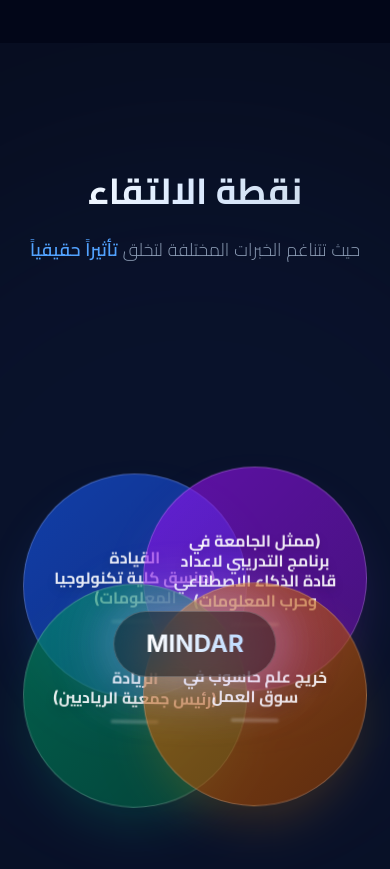
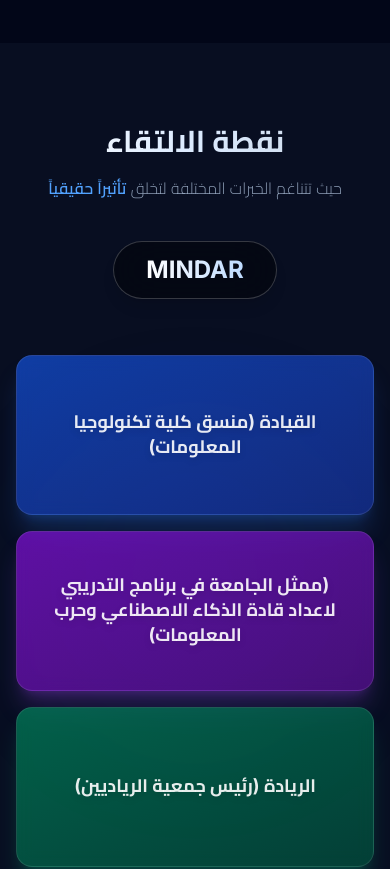
Before and after one commit to ammarshtayeh/Mindar-First-Launch, a Next.js app: page /about in a window 390 px wide. Shown: the part 2240-3109 px from the top of the page. Built offline with nearby package versions, Linux system fonts and the light colour scheme.

Commit message:
Final Release: Mindar First Launch v1.0 (Strict Reset & Real Challenge API)

```diff
--- a/app/api/generate/route.ts
+++ b/app/api/generate/route.ts
@@ -23,6 +23,16 @@
             return NextResponse.json({ error: 'No text provided' }, { status: 400 });
         }
 
+        // Calculate distribution
+        const selectedTypes = Array.isArray(body.types) && body.types.length > 0 ? body.types : [type];
+        const baseCount = Math.floor(numQuestions / selectedTypes.length);
+        const remainder = numQuestions % selectedTypes.length;
+
+        const distributionNote = selectedTypes.map((t: string, i: number) => {
+            const count = baseCount + (i < remainder ? 1 : 0);
+            return `${count} questions of type '${t}'`;
+        }).join(', ');
+
         const prompt = `
             system: You are a strict and precise exam generator.
             Your Goal: Generate a quiz based ONLY on the provided text.
@@ -31,15 +41,17 @@
             1. **STRICT GROUNDING**: All questions and answers MUST be derived directly from the text. If it's not in the text, DO NOT ask it.
             2. **ANSWER CONSISTENCY**: For 'multiple-choice', the 'answer' field MUST BE an EXACT string match to one of the 'options'.
             3. **LANGUAGE MATCHING**: Output must match the source text language (Arabic/English).
-            4. **STRICT TYPE ADHERENCE**: ONLY generate questions of the types specified below. If a type is NOT specified, DO NOT include it in the output.
+            4. **STRICT TYPE ADHERENCE**: ONLY generate questions of the types specified below.
+            5. **DISTRIBUTION**: You MUST structure the quiz to have exactly: [ ${distributionNote} ]. Do not output all questions as one type.
 
             - Target Language: ${language} (Detect if "SAME AS SOURCE TEXT").
             - Difficulty: ${difficulty}.
             - Topic: ${topic}.
-            - **STRICT QUESTION TYPES ALLOWED**: [${Array.isArray(body.types) ? body.types.join(', ') : type}]. DO NOT generate any other types under any circumstances.
 
             Text: ${text.substring(0, 60000)}
             Questions: ${numQuestions}.
+
+            Return RAW JSON ONLY with this schema:
 
             Return RAW JSON ONLY with this schema:
             {
--- a/app/challenge/[roomId]/page.tsx
+++ b/app/challenge/[roomId]/page.tsx
@@ -1,6 +1,6 @@
 "use client"
 
-import React, { use } from 'react'
+import React, { use, useEffect, useState } from 'react'
 import { motion } from 'framer-motion'
 import { Swords, Trophy, Timer, User, ShieldCheck, Flame, ArrowLeft } from 'lucide-react'
 import Link from 'next/link'
@@ -13,10 +13,16 @@
   const resolvedParams = use(params)
   const roomId = resolvedParams.roomId
 
-  // Try to load from localStorage first
-  const localId = roomId.replace('room-', '')
-  const savedData = typeof window !== 'undefined' ? localStorage.getItem(`challenge-room-${localId}`) : null
-  const roomData = savedData ? JSON.parse(savedData) : null
+  const [roomData, setRoomData] = useState<any>(null)
+
+  useEffect(() => {
+    // Try to load from localStorage after mount
+    const localId = roomId.replace('room-', '')
+    const savedData = localStorage.getItem(`challenge-room-${localId}`)
+    if (savedData) {
+        setRoomData(JSON.parse(savedData))
+    }
+  }, [roomId])
 
   // Mock data for the challenge (fallback)
   const creator = {
--- a/app/challenge/page.tsx
+++ b/app/challenge/page.tsx
@@ -39,28 +39,56 @@
     }
   }
 
-  const handleGenerate = () => {
+  const handleGenerate = async () => {
     if (!file) return
     setIsGenerating(true)
-    setTimeout(() => {
+
+    // INTEGRATION FIX: Use the shared API logic
+    try {
+        const formData = new FormData()
+        formData.append("file", file)
+
+        // 1. Parse
+        const parseRes = await fetch("/api/parse", { method: "POST", body: formData })
+        if (!parseRes.ok) throw new Error("Parse failed")
+        const { text } = await parseRes.json()
+
+        // 2. Generate
+        const genRes = await fetch("/api/generate", {
+            method: "POST",
+            headers: { 'Content-Type': 'application/json' },
+            body: JSON.stringify({
+                text,
+                numQuestions: 15,
+                types: ['multiple-choice'], // Challenge is usually fast paced
+                language: 'Arabic' // Default to Arabic for now as per user preference
+            })
+        })
+        if (!genRes.ok) throw new Error("Gen failed")
+        const quizData = await genRes.json()
+
+        // 3. Create Room
         const roomId = Math.random().toString(36).substring(7)
         const roomLink = `${window.location.origin}/challenge/room-${roomId}`
-
-      const quizData = localStorage.getItem("challengeQuiz") || localStorage.getItem("currentQuiz")
-      const questionsCount = quizData ? JSON.parse(quizData).questions.length : 15
 
         localStorage.setItem(`challenge-room-${roomId}`, JSON.stringify({
             title: `تحدي: ${file.name}`,
             creator: "أنا",
             type: selectedType,
-        questionsCount: questionsCount,
+            questionsCount: quizData.questions.length,
+            quizData: quizData, // Store the REAL generated quiz
             participants: selectedType === 'عام للقاعة' ? 42 : 0,
             createdAt: Date.now()
         }))
 
         setGeneratedLink(roomLink)
+    } catch (e) {
+        console.error(e)
+        // Fallback or Alert? For now, silent fail or alert
+        alert("فشلت عملية التوليد، تأكد من الملف")
+    } finally {
         setIsGenerating(false)
-    }, 2000)
+    }
   }
 
   const copyToClipboard = () => {
--- a/app/hub/page.tsx
+++ b/app/hub/page.tsx
@@ -38,6 +38,18 @@
     open: false,
     type: 'quiz'
   })
+
+  // Load persisted text on mount
+  useEffect(() => {
+    const savedText = localStorage.getItem("hub_source_text")
+    if (savedText) setExtractedText(savedText)
+  }, [])
+
+  // Persist text when updated
+  const handleTextReady = (text: string) => {
+      setExtractedText(text)
+      localStorage.setItem("hub_source_text", text)
+  }
 
   const [activities, setActivities] = useState([
     { name: language === 'ar' ? 'أحمد' : 'Ahmed', action: 'started studying', time: '2m ago' },
@@ -94,7 +106,7 @@
               method: "POST",
               headers: { 'Content-Type': 'application/json' },
               body: JSON.stringify({
-                  text: extractedText || (quizData ? "RE-GENERATE FROM EXISTING" : ""), // Fallback if re-generating
+                  text: extractedText, // STRICT: Only use currently extracted text, never fall back to old quizData
                   ...settings,
                   language: language === 'ar' ? 'Arabic' : 'English'
               })
@@ -192,18 +204,25 @@
             {quizData && (
                 <Button
                     variant="outline"
-                    onClick={() => dispatch(clearQuiz())}
+                    onClick={() => {
+                        dispatch(clearQuiz())
+                        setExtractedText("")
+                        // STRICT RESET: Wipe ALL persistence to prevent hallucinations/old data
+                        localStorage.removeItem("hub_source_text")
+                        localStorage.removeItem("lastQuizResults")
+                        localStorage.removeItem("challengeQuiz")
+                    }}
                     className="h-14 px-8 rounded-2xl border-2 border-red-500/20 text-red-500 hover:bg-red-500 hover:text-white transition-all gap-2 font-black"
                 >
                     <Trash2 className="w-5 h-5" />
-                    {language === 'ar' ? 'مسح البيانات' : 'Clear Data'}
+                    {language === 'ar' ? 'تغيير المادة' : 'Change Material'}
                 </Button>
             )}
         </div>
 
         {/* Upload Section Integrated */}
         <UploadSection
-            onTextReady={(text) => setExtractedText(text)}
+            onTextReady={handleTextReady}
             isProcessing={isGenerating}
         />
 
--- a/app/layout.tsx
+++ b/app/layout.tsx
@@ -36,6 +36,7 @@
     <html lang="ar" dir="rtl" suppressHydrationWarning>
       <body
         className={`${inter.variable} ${cairo.variable} ${orbitron.variable} antialiased`}
+        suppressHydrationWarning
       >
         <ThemeProvider>
           <ReduxProvider>
--- a/app/quiz/page.tsx
+++ b/app/quiz/page.tsx
@@ -107,6 +107,13 @@
     const isAnswered = !!currentAnswer
     const progress = ((currentQuestionIndex + (showResult ? 1 : 0)) / quiz.questions.length) * 100
 
+    // Enhanced robust type checking
+    const qType = currentQuestion.type?.toLowerCase().trim() || 'multiple-choice';
+    const isMC = ['multiple-choice', 'multiple_choice', 'mcq'].includes(qType);
+    const isTF = ['true-false', 'true_false', 'boolean'].includes(qType);
+    const isFill = ['fill-in-the-blanks', 'fill-in-the-blank', 'fill_in_the_blanks', 'clean_text', 'cloze'].includes(qType);
+    const isExplain = ['explanation', 'essay', 'short-answer', 'short_answer', 'open-ended', 'descriptive'].includes(qType);
+
     const handleOptionSelect = (option: string) => {
         if (isAnswered) return
 
@@ -128,13 +135,17 @@
         if (!text.trim()) return
 
         let isCorrect = false
-        if (currentQuestion.type === 'fill-in-the-blanks') {
+        if (isFill) {
             // Normalize: remove extra spaces, quotes, and punctuation for better matching
-            const normalize = (s: string) => s.toLowerCase()
+            const normalize = (s: string) => (s || "").toLowerCase()
                 .replace(/[.,\/#!$%\^&\*;:{}=\-_`~()]/g,"")
                 .replace(/\s{2,}/g," ")
                 .trim();
-            isCorrect = normalize(text) === normalize(currentQuestion.answer)
+
+            const clientAnswer = normalize(text);
+            const serverAnswer = normalize(currentQuestion.answer || ""); // Safe fallback if answer is missing
+
+            isCorrect = clientAnswer === serverAnswer && serverAnswer.length > 0;
         } else {
             // For descriptive/explanation, we mark it as "evaluated" neutrally
             // Use'null' for isCorrect or just a special flag if we had one.
@@ -147,7 +158,7 @@
             [currentQuestionIndex]: { textAnswer: text, isCorrect }
         }))
 
-        if (currentQuestion.type === 'fill-in-the-blanks') {
+        if (isFill) {
             if (isCorrect) {
               voiceManager.speakFeedback('correct')
             } else {
@@ -167,8 +178,8 @@
             const lowerText = text.toLowerCase().trim()
             console.log("Processing voice input:", lowerText)
 
-            if (currentQuestion.type === 'multiple-choice' || currentQuestion.type === 'true-false') {
-                const options = (currentQuestion.options || (currentQuestion.type === 'true-false' ? (language === 'ar' ? ['صح', 'خطأ'] : ['True', 'False']) : []))
+            if (isMC || isTF) {
+                const options = (currentQuestion.options || (isTF ? (language === 'ar' ? ['صح', 'خطأ'] : ['True', 'False']) : []))
 
                 // Define matchers for indices 0-3
                 const matchers: Record<number, string[]> = {
@@ -201,7 +212,7 @@
                 )
 
                 // 3. Fuzzy match for True/False (Common Arabic variations)
-                if (!matchedOption && currentQuestion.type === 'true-false') {
+                if (!matchedOption && isTF) {
                     if (lowerText.includes('صح') || lowerText.includes('صحيح') || lowerText.includes('true') || lowerText.includes('يس')) {
                         matchedOption = language === 'ar' ? 'صح' : 'True'
                     } else if (lowerText.includes('خطأ') || lowerText.includes('غلط') || lowerText.includes('خاطئ') || lowerText.includes('false') || lowerText.includes('نو')) {
@@ -384,7 +395,7 @@
                                             w-10 h-10 rounded-xl font-black text-sm transition-all duration-300
                                             ${isCurrent ? 'ring-2 ring-primary ring-offset-2 scale-110 bg-primary text-primary-foreground shadow-lg' :
                                                 isAnswered ? (
-                                                  quiz.questions[idx].type === 'explanation' ? 'bg-primary text-white' :
+                                                  quiz.questions[idx].type === 'explanation' || ['explanation', 'essay', 'short-answer'].includes(quiz.questions[idx].type) ? 'bg-primary text-white' :
                                                   (isCorrect ? 'bg-green-500 text-white' : 'bg-red-500 text-white')
                                                 ) :
                                                 'bg-secondary/50 text-muted-foreground hover:bg-secondary'}
@@ -403,8 +414,8 @@
 
                     <CardContent className="p-6 sm:p-10 md:p-16 pt-0">
                         <div className="grid grid-cols-1 gap-5">
-                            {((currentQuestion.type === 'multiple-choice' || currentQuestion.type === 'true-false')) &&
-                                (currentQuestion.options && currentQuestion.options.length > 0 ? currentQuestion.options : (currentQuestion.type === 'true-false' ? (language === 'ar' ? ['صح', 'خطأ'] : ['True', 'False']) : [])).map((option, idx) => {
+                            {(isMC || isTF) &&
+                                (currentQuestion.options && currentQuestion.options.length > 0 ? currentQuestion.options : (isTF ? (language === 'ar' ? ['صح', 'خطأ'] : ['True', 'False']) : [])).map((option, idx) => {
                                     const isSelected = currentAnswer?.selectedOption === option
                                     const isCorrect = option === currentQuestion.answer
 
@@ -452,7 +463,7 @@
                             }
 
                             {/* Fill in the Blanks */}
-                            {currentQuestion.type === 'fill-in-the-blanks' && (
+                            {isFill && (
                                 <div className="space-y-4">
                                     <input
                                         type="text"
@@ -484,7 +495,7 @@
                             )}
 
                             {/* Explanation / Descriptive */}
-                            {currentQuestion.type === 'explanation' && (
+                            {isExplain && (
                                 <div className="space-y-4">
                                     <textarea
                                         placeholder={t('quiz.typeExplanation')}
--- a/components/about/VennDiagram.tsx
+++ b/components/about/VennDiagram.tsx
@@ -14,21 +14,54 @@
   const [hoveredIndex, setHoveredIndex] = useState<number | null>(null);
 
   return (
-    <div className="py-32 relative overflow-hidden" dir="rtl">
-        {/* Background Ambient Glow */}
-        <div className="absolute top-1/2 left-1/2 -translate-x-1/2 -translate-y-1/2 w-[800px] h-[800px] bg-blue-900/10 rounded-full blur-[100px] pointer-events-none" />
+    <div className="py-20 md:py-32 relative overflow-hidden" dir="rtl">
+        <div className="absolute top-1/2 left-1/2 -translate-x-1/2 -translate-y-1/2 w-[300px] md:w-[800px] h-[300px] md:h-[800px] bg-blue-900/10 rounded-full blur-[60px] md:blur-[100px] pointer-events-none" />
 
-      <div className="text-center mb-20 relative z-10">
-        <h2 className="text-4xl md:text-5xl font-bold bg-clip-text text-transparent bg-gradient-to-r from-white via-blue-100 to-slate-300 mb-6 font-primary">
+      <div className="text-center mb-10 md:mb-20 relative z-10">
+        <h2 className="text-3xl md:text-5xl font-bold bg-clip-text text-transparent bg-gradient-to-r from-white via-blue-100 to-slate-300 mb-4 md:mb-6 font-primary">
           نقطة الالتقاء
         </h2>
-        <p className="text-slate-400 max-w-2xl mx-auto px-4 text-lg font-light leading-relaxed">
+        <p className="text-slate-400 max-w-2xl mx-auto px-4 text-base md:text-lg font-light leading-relaxed">
           حيث تتناغم الخبرات المختلفة لتخلق <span className="text-blue-400 font-semibold">تأثيراً حقيقياً</span>
         </p>
       </div>
 
-      <div className="h-[600px] flex items-center justify-center relative perspective-1000">
-        <div className="relative w-[350px] h-[350px] md:w-[500px] md:h-[500px]">
+      {/* MOBILE / TABLET LAYOUT (< 1024px) */}
+      <div className="lg:hidden flex flex-col items-center gap-6 px-4">
+          <div className="relative mb-8">
+               <div className="relative bg-black/40 backdrop-blur-xl text-white px-8 py-3 rounded-full border border-white/20 shadow-lg">
+                <span className="font-bold text-2xl bg-clip-text text-transparent bg-gradient-to-r from-white to-blue-200">
+                    MINDAR
+                </span>
+              </div>
+          </div>
+
+          <div className="grid grid-cols-1 md:grid-cols-2 gap-4 w-full max-w-2xl">
+              {circles.map((circle, index) => (
+                  <motion.div
+                      key={index}
+                      initial={{ opacity: 0, y: 20 }}
+                      whileInView={{ opacity: 1, y: 0 }}
+                      viewport={{ once: true }}
+                      transition={{ delay: index * 0.1 }}
+                      className={`
+                        p-6 rounded-2xl bg-gradient-to-br ${circle.color}
+                        backdrop-blur-sm border border-white/10 shadow-xl
+                        ${circle.shadow} flex items-center justify-center text-center
+                        min-h-[160px]
+                      `}
+                  >
+                      <span className="text-white/90 font-bold text-lg leading-snug drop-shadow-md">
+                        {circle.label}
+                      </span>
+                  </motion.div>
+              ))}
+          </div>
+      </div>
+
+      {/* DESKTOP LAYOUT (>= 1024px) */}
+      <div className="hidden lg:flex h-[600px] items-center justify-center relative perspective-1000">
+        <div className="relative w-[500px] h-[500px]">
           {circles.map((circle, index) => {
             const isBlurred = hoveredIndex !== null && hoveredIndex !== index;
 
@@ -44,7 +77,7 @@
               }}
               viewport={{ once: true, margin: "-100px" }}
               transition={{ duration: 0.8, delay: index * 0.1, ease: "easeOut" }}
-              className="absolute top-1/2 left-1/2 -ml-28 -mt-28 md:-ml-36 md:-mt-36 z-10"
+              className="absolute top-1/2 left-1/2 -ml-36 -mt-36 z-10"
               onMouseEnter={() => setHoveredIndex(index)}
               onMouseLeave={() => setHoveredIndex(null)}
               style={{ zIndex: hoveredIndex === index ? 30 : 10 }}
@@ -61,11 +94,11 @@
                     ease: "easeInOut",
                     delay: index * 1.5
                   }}
-                  className={`w-56 h-56 md:w-72 md:h-72 rounded-full bg-gradient-to-br ${circle.color} backdrop-blur-sm border border-white/20 flex items-center justify-center text-center p-6 shadow-2xl ${circle.shadow} hover:scale-110 transition-all duration-500 cursor-default ${isBlurred ? 'opacity-30 blur-sm grayscale scale-95' : 'opacity-100 scale-100'}`}
+                  className={`w-72 h-72 rounded-full bg-gradient-to-br ${circle.color} backdrop-blur-sm border border-white/20 flex items-center justify-center text-center p-6 shadow-2xl ${circle.shadow} hover:scale-110 transition-all duration-500 cursor-default ${isBlurred ? 'opacity-30 blur-sm grayscale scale-95' : 'opacity-100 scale-100'}`}
                   style={{ mixBlendMode: 'plus-lighter' }}
                 >
                     <div className="relative z-10">
-                        <span className="block text-white/90 font-bold text-base md:text-xl whitespace-pre-line drop-shadow-lg leading-tight">
+                        <span className="block text-white/90 font-bold text-xl whitespace-pre-line drop-shadow-lg leading-tight">
                             {circle.label}
                         </span>
                         <div className="w-12 h-1 bg-white/20 rounded-full mx-auto mt-3 blur-[1px]" />
@@ -89,7 +122,7 @@
 
               {/* Core Badge */}
               <div className="relative bg-black/40 backdrop-blur-xl text-white px-8 py-4 rounded-full border border-white/20 shadow-[0_0_50px_rgba(255,255,255,0.15)] group-hover:scale-110 transition-transform duration-300">
-                <span className="font-bold text-2xl md:text-3xl bg-clip-text text-transparent bg-gradient-to-r from-white to-blue-200">
+                <span className="font-bold text-3xl bg-clip-text text-transparent bg-gradient-to-r from-white to-blue-200">
                     MINDAR
                 </span>
               </div>
```
Also changed, not shown: test_notes.txt (added). Lines whose indentation alone changed are shown as unchanged.
